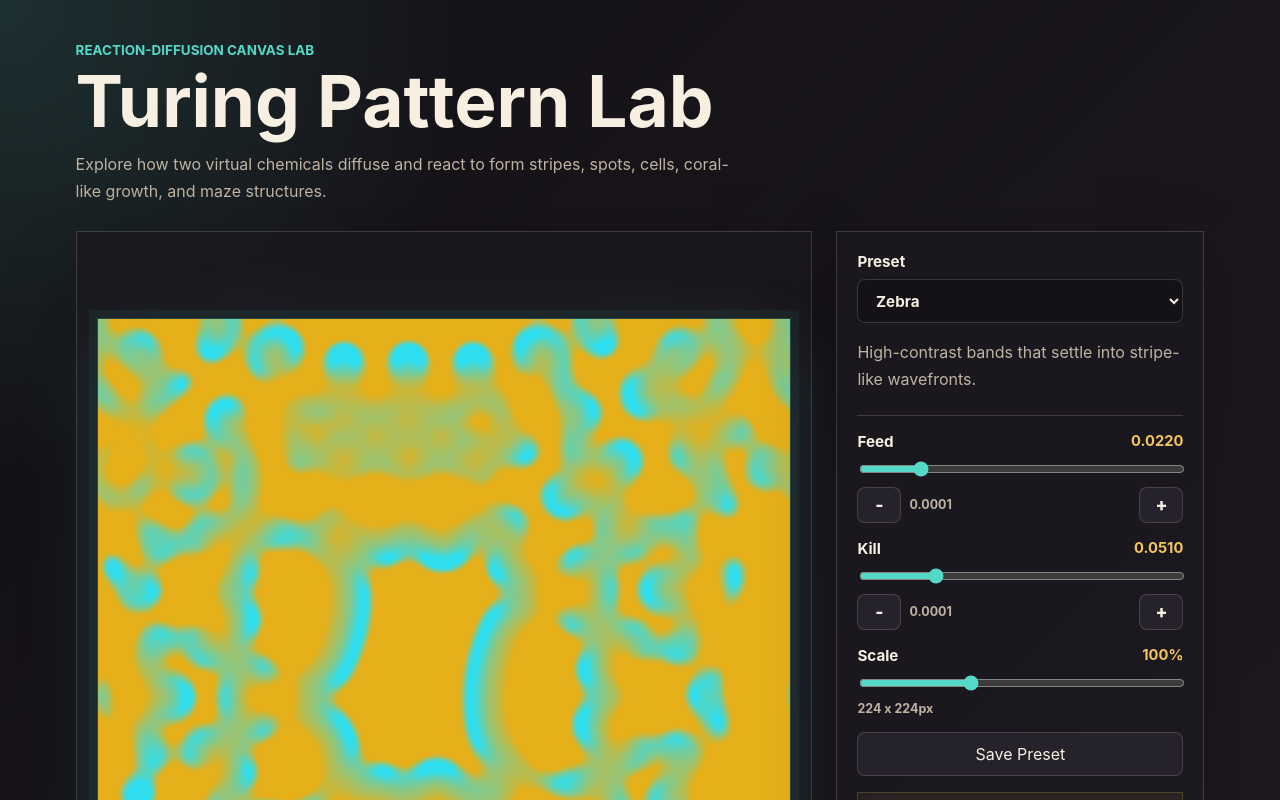
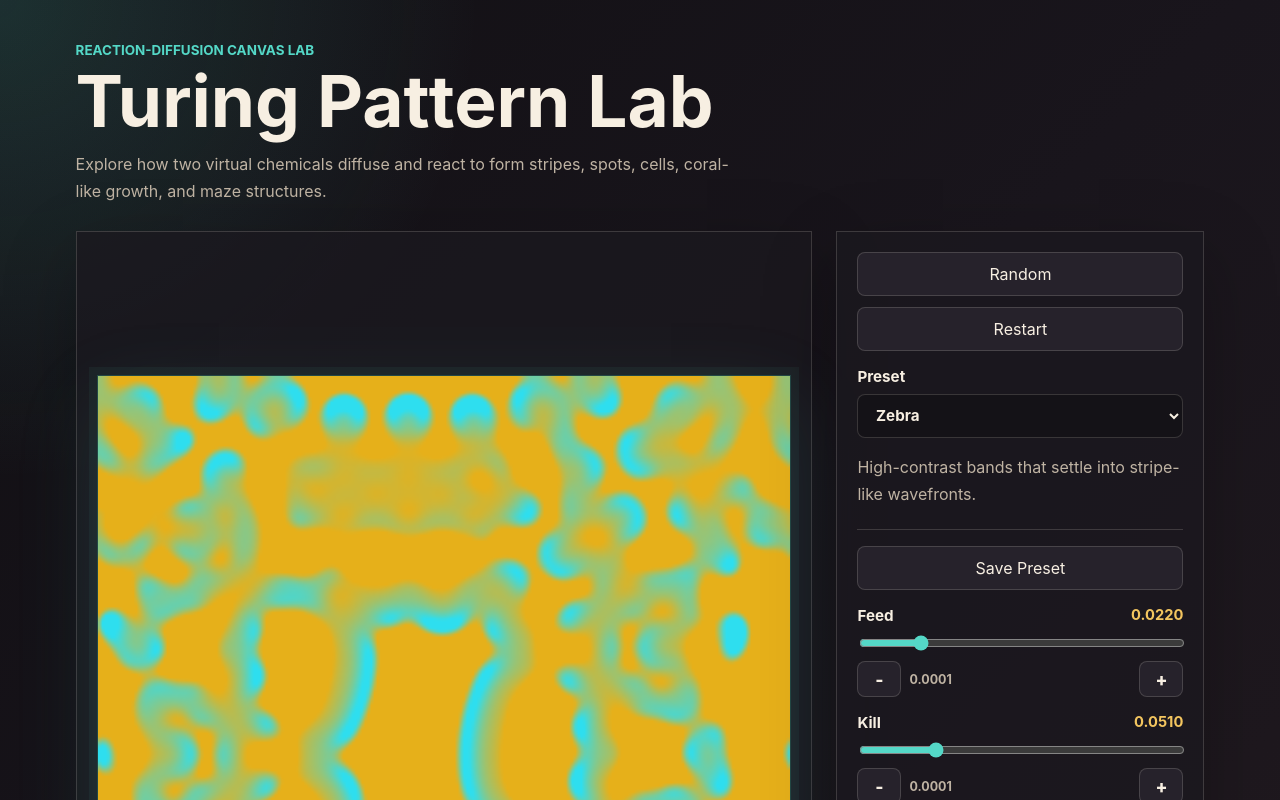
Before and after one commit to Bamboosato/turing-pattern-lab, a React (Vite) app: page / in a window 1280 px wide. Shown: the top 800 px of the page. Built offline with nearby package versions, Linux system fonts and the light colour scheme.

Commit message:
Add restart control placement (#17)

```diff
--- a/src/App.tsx
+++ b/src/App.tsx
@@ -390,6 +390,10 @@ function App() {
     resetSimulation(randomPattern.params, randomPattern.seedMode);
   };
 
+  const handleRestart = () => {
+    resetSimulation(params, seedMode);
+  };
+
   const handleSavePreset = () => {
     const defaultName = selectedPreset
       ? `${selectedPreset.name} Custom`
@@ -524,6 +528,15 @@ function App() {
         </div>
 
         <aside className="control-panel" aria-label="Simulation controls">
+          <div className="preset-control-actions" aria-label="Preset quick actions">
+            <button type="button" onClick={handleRandomize}>
+              Random
+            </button>
+            <button type="button" onClick={handleRestart}>
+              Restart
+            </button>
+          </div>
+
           <label className="field">
             <span>Preset</span>
             <select
@@ -557,6 +570,22 @@ function App() {
             {selectedPreset?.description ??
               'Current settings are not saved as a preset yet.'}
           </p>
+
+          <div className="preset-actions">
+            <button type="button" onClick={handleSavePreset}>
+              Save Preset
+            </button>
+            {selectedPresetId && isUserPresetId(selectedPresetId) && (
+              <button
+                type="button"
+                className="danger-action"
+                onClick={handleDeletePreset}
+                disabled={!selectedUserPreset}
+              >
+                Delete Preset
+              </button>
+            )}
+          </div>
 
           <label className="field range-field">
             <span>
@@ -648,22 +677,6 @@ function App() {
             </span>
           </label>
 
-          <div className="preset-actions">
-            <button type="button" onClick={handleSavePreset}>
-              Save Preset
-            </button>
-            {selectedPresetId && isUserPresetId(selectedPresetId) && (
-              <button
-                type="button"
-                className="danger-action"
-                onClick={handleDeletePreset}
-                disabled={!selectedUserPreset}
-              >
-                Delete Preset
-              </button>
-            )}
-          </div>
-
           <div className="palette-control" aria-label="Pattern colors">
             <label className="color-field">
               <span>
@@ -737,9 +750,6 @@ function App() {
           )}
 
           <div className="button-row">
-            <button type="button" onClick={handleRandomize}>
-              Random
-            </button>
             <button type="button" onClick={() => setIsPaused((current) => !current)}>
               {isPaused ? 'Resume' : 'Pause'}
             </button>
--- a/src/styles/global.css
+++ b/src/styles/global.css
@@ -421,6 +421,15 @@ select {
   border-bottom: 1px solid var(--line);
 }
 
+.preset-control-actions {
+  display: grid;
+  gap: 0.65rem;
+}
+
+.preset-control-actions button {
+  padding: 0.65rem 0.8rem;
+}
+
 .preset-actions {
   display: grid;
   grid-template-columns: repeat(auto-fit, minmax(8rem, 1fr));
```
Also changed, not shown: 1 other file (tests, documents, lock files or other folders).
